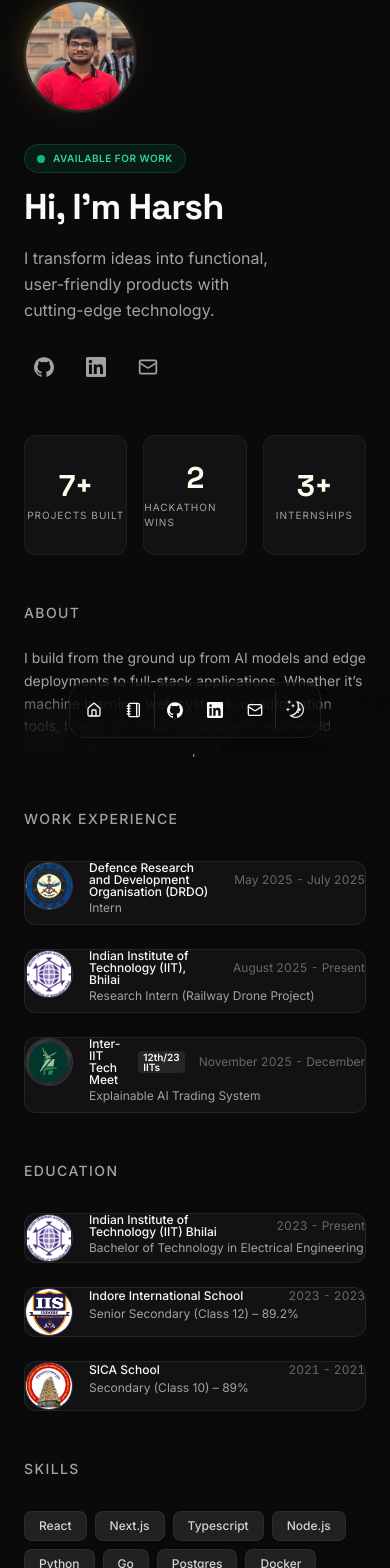
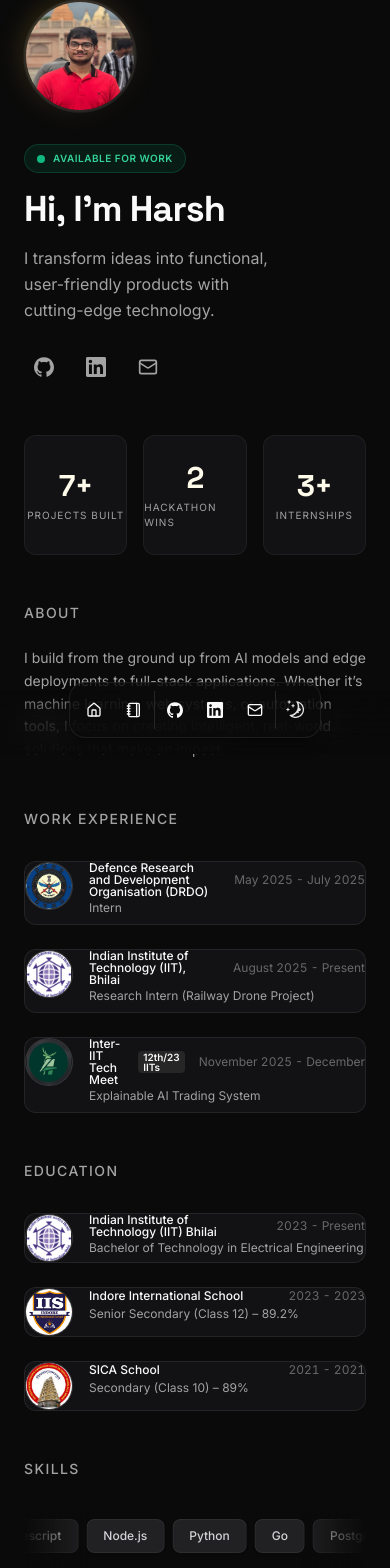
Before and after one commit to harshtripathi272/portfolio, a Next.js app: page / in a window 390 px wide. Shown: the part 90-1658 px from the top of the page. Built offline with nearby package versions, Linux system fonts and the light colour scheme.

Commit message:
UI Enhancement

```diff
--- a/src/app/globals.css
+++ b/src/app/globals.css
@@ -48,6 +48,10 @@
     --border: 0 0% 14.9%;
     --input: 0 0% 14.9%;
     --ring: 0 0% 83.1%;
+  }
+  .theme {
+    --animate-marquee: marquee var(--duration) infinite linear;
+    --animate-marquee-vertical: marquee-vertical var(--duration) linear infinite;
   }
 }
 
@@ -115,3 +119,31 @@ pre {
 pre [data-line] {
   @apply px-4 border-l-2 border-transparent;
 }
+
+@layer base {
+  * {
+    @apply border-border;
+  }
+  body {
+    @apply bg-background text-foreground;
+  }
+}
+
+@theme inline {
+  @keyframes marquee {
+  from {
+    transform: translateX(0);
+    }
+  to {
+    transform: translateX(calc(-100% - var(--gap)));
+    }
+  }
+  @keyframes marquee-vertical {
+  from {
+    transform: translateY(0);
+    }
+  to {
+    transform: translateY(calc(-100% - var(--gap)));
+    }
+  }
+}
--- a/src/app/page.tsx
+++ b/src/app/page.tsx
@@ -1,10 +1,14 @@
 import { HackathonCard } from "@/components/hackathon-card";
 import BlurFade from "@/components/magicui/blur-fade";
 import BlurFadeText from "@/components/magicui/blur-fade-text";
+import { LetterPullup } from "@/components/magicui/letter-pullup";
+import { Marquee } from "@/components/magicui/marquee";
 import { ProjectCard } from "@/components/project-card";
 import { ResumeCard } from "@/components/resume-card";
 import { Avatar, AvatarFallback, AvatarImage } from "@/components/ui/avatar";
 import { Badge } from "@/components/ui/badge";
+import { SpotlightCard } from "@/components/ui/spotlight-card";
+import { TiltCard } from "@/components/ui/tilt-card";
 import { DATA } from "@/data/resume";
 import Link from "next/link";
 import Markdown from "react-markdown";
@@ -32,12 +36,13 @@ export default function Page() {
                 </div>
               </BlurFade>
 
-              <BlurFadeText
-                delay={BLUR_FADE_DELAY}
+              <BlurFade delay={BLUR_FADE_DELAY}>
+                <LetterPullup
+                  words={`Hi, I'm ${DATA.name.split(" ")[0]}`}
+                  delay={0.04}
                   className="text-4xl font-extrabold tracking-tight sm:text-5xl xl:text-6xl/none font-[family-name:var(--font-display)] text-foreground"
-                yOffset={8}
-                text={`Hi, I'm ${DATA.name.split(" ")[0]}`}
                 />
+              </BlurFade>
               <BlurFade delay={BLUR_FADE_DELAY * 1.5}>
                 <p className="max-w-[540px] text-base md:text-lg text-muted-foreground leading-relaxed text-balance">
                   {DATA.description}
@@ -170,18 +175,32 @@ export default function Page() {
           <BlurFade delay={BLUR_FADE_DELAY * 9}>
             <h2 className="text-sm font-medium uppercase tracking-widest text-muted-foreground mb-2">Skills</h2>
           </BlurFade>
-          <div className="flex flex-wrap gap-2">
-            {DATA.skills.map((skill, id) => (
-              <BlurFade key={skill} delay={BLUR_FADE_DELAY * 10 + id * 0.05}>
+          <BlurFade delay={BLUR_FADE_DELAY * 10}>
+            <div className="relative">
+              <div className="pointer-events-none absolute left-0 top-0 bottom-0 w-16 z-10 bg-gradient-to-r from-background to-transparent" />
+              <div className="pointer-events-none absolute right-0 top-0 bottom-0 w-16 z-10 bg-gradient-to-l from-background to-transparent" />
+              <Marquee pauseOnHover className="[--duration:30s] [--gap:0.5rem]">
+                {DATA.skills.map((skill) => (
                   <Badge
                     key={skill}
-                  className="px-3.5 py-1.5 text-xs font-medium bg-zinc-800/80 text-zinc-300 border border-white/[0.06] hover:border-white/15 hover:text-foreground transition-all duration-200 cursor-default rounded-lg"
+                    className="px-4 py-2 text-xs font-medium bg-zinc-800/80 text-zinc-300 border border-white/[0.06] hover:border-white/15 hover:text-foreground transition-all duration-200 cursor-default rounded-lg whitespace-nowrap"
                   >
                     {skill}
                   </Badge>
+                ))}
+              </Marquee>
+              <Marquee reverse pauseOnHover className="[--duration:35s] [--gap:0.5rem] mt-2">
+                {DATA.skills.slice().reverse().map((skill) => (
+                  <Badge
+                    key={skill}
+                    className="px-4 py-2 text-xs font-medium bg-zinc-800/80 text-zinc-300 border border-white/[0.06] hover:border-white/15 hover:text-foreground transition-all duration-200 cursor-default rounded-lg whitespace-nowrap"
+                  >
+                    {skill}
+                  </Badge>
+                ))}
+              </Marquee>
+            </div>
           </BlurFade>
-            ))}
-          </div>
         </div>
       </section>
 
@@ -208,6 +227,7 @@ export default function Page() {
                 key={project.title}
                 delay={BLUR_FADE_DELAY * 12 + id * 0.05}
               >
+                <TiltCard tiltAmount={4}>
                   <ProjectCard
                     href={project.href}
                     key={project.title}
@@ -219,6 +239,7 @@ export default function Page() {
                     video={project.video}
                     links={project.links}
                   />
+                </TiltCard>
               </BlurFade>
             ))}
           </div>
@@ -288,8 +309,12 @@ export default function Page() {
       <section id="contact">
         <div className="w-full py-16">
           <BlurFade delay={BLUR_FADE_DELAY * 16}>
-            <div className="relative overflow-hidden rounded-2xl border border-white/[0.06] bg-zinc-900/60 p-10 sm:p-14">
-              <div className="absolute top-0 right-0 w-72 h-72 bg-amber-500/[0.04] rounded-full blur-3xl -translate-y-1/2 translate-x-1/4" />
+            <SpotlightCard
+              className="rounded-2xl border border-white/[0.06] bg-zinc-900/60"
+              spotlightColor="rgba(251, 191, 36, 0.04)"
+            >
+              <div className="relative p-10 sm:p-14">
+                <div className="absolute top-0 right-0 w-72 h-72 bg-amber-500/[0.03] rounded-full blur-3xl -translate-y-1/2 translate-x-1/4" />
                 <div className="relative flex flex-col items-center text-center space-y-6">
                   <span className="text-sm font-medium uppercase tracking-widest text-muted-foreground">Contact</span>
                   <h2 className="text-3xl font-bold tracking-tight sm:text-5xl font-[family-name:var(--font-display)]">
@@ -324,6 +349,7 @@ export default function Page() {
                   </div>
                 </div>
               </div>
+            </SpotlightCard>
           </BlurFade>
         </div>
       </section>
--- /dev/null
+++ b/src/components/magicui/letter-pullup.tsx
@@ -0,0 +1,52 @@
+"use client";
+
+import { motion, useInView } from "framer-motion";
+import { useRef } from "react";
+
+interface LetterPullupProps {
+  words: string;
+  delay?: number;
+  className?: string;
+}
+
+export function LetterPullup({
+  words,
+  delay = 0.05,
+  className = "",
+}: LetterPullupProps) {
+  const ref = useRef(null);
+  const isInView = useInView(ref, { once: true });
+
+  const letters = words.split("");
+
+  const pullupVariant = {
+    initial: { y: 100, opacity: 0 },
+    animate: (i: number) => ({
+      y: 0,
+      opacity: 1,
+      transition: {
+        delay: i * delay,
+        type: "spring",
+        stiffness: 100,
+        damping: 12,
+      },
+    }),
+  };
+
+  return (
+    <div ref={ref} className="flex flex-wrap">
+      {letters.map((letter, i) => (
+        <motion.span
+          key={i}
+          variants={pullupVariant}
+          initial="initial"
+          animate={isInView ? "animate" : "initial"}
+          custom={i}
+          className={className}
+        >
+          {letter === " " ? "\u00A0" : letter}
+        </motion.span>
+      ))}
+    </div>
+  );
+}
--- /dev/null
+++ b/src/components/magicui/marquee.tsx
@@ -0,0 +1,75 @@
+"use client";
+
+import { cn } from "@/lib/utils";
+import { ComponentPropsWithoutRef } from "react";
+
+interface MarqueeProps extends ComponentPropsWithoutRef<"div"> {
+  /**
+   * Optional CSS class name to apply custom styles
+   */
+  className?: string;
+  /**
+   * Whether to reverse the animation direction
+   * @default false
+   */
+  reverse?: boolean;
+  /**
+   * Whether to pause the animation on hover
+   * @default false
+   */
+  pauseOnHover?: boolean;
+  /**
+   * Content to be displayed in the marquee
+   */
+  children: React.ReactNode;
+  /**
+   * Whether to animate vertically
+   * @default false
+   */
+  vertical?: boolean;
+  /**
+   * Number of times to repeat the content
+   * @default 4
+   */
+  repeat?: number;
+}
+
+export function Marquee({
+  className,
+  reverse = false,
+  pauseOnHover = false,
+  children,
+  vertical = false,
+  repeat = 4,
+  ...props
+}: MarqueeProps) {
+  return (
+    <div
+      {...props}
+      className={cn(
+        "group flex overflow-hidden p-2 [--duration:40s] [--gap:1rem] [gap:var(--gap)]",
+        {
+          "flex-row": !vertical,
+          "flex-col": vertical,
+        },
+        className
+      )}
+    >
+      {Array(repeat)
+        .fill(0)
+        .map((_, i) => (
+          <div
+            key={i}
+            className={cn("flex shrink-0 justify-around [gap:var(--gap)]", {
+              "animate-marquee flex-row": !vertical,
+              "animate-marquee-vertical flex-col": vertical,
+              "[animation-direction:reverse]": reverse,
+              "group-hover:[animation-play-state:paused]": pauseOnHover,
+            })}
+          >
+            {children}
+          </div>
+        ))}
+    </div>
+  );
+}
--- /dev/null
+++ b/src/components/ui/spotlight-card.tsx
@@ -0,0 +1,59 @@
+"use client";
+
+import { useRef, useState } from "react";
+import { cn } from "@/lib/utils";
+
+interface SpotlightCardProps {
+  children: React.ReactNode;
+  className?: string;
+  spotlightColor?: string;
+}
+
+export function SpotlightCard({
+  children,
+  className,
+  spotlightColor = "rgba(255, 255, 255, 0.05)",
+}: SpotlightCardProps) {
+  const divRef = useRef<HTMLDivElement>(null);
+  const [isFocused, setIsFocused] = useState(false);
+  const [position, setPosition] = useState({ x: 0, y: 0 });
+  const [opacity, setOpacity] = useState(0);
+
+  const handleMouseMove = (e: React.MouseEvent<HTMLDivElement>) => {
+    if (!divRef.current) return;
+    const rect = divRef.current.getBoundingClientRect();
+    setPosition({
+      x: e.clientX - rect.left,
+      y: e.clientY - rect.top,
+    });
+  };
+
+  const handleMouseEnter = () => {
+    setIsFocused(true);
+    setOpacity(1);
+  };
+
+  const handleMouseLeave = () => {
+    setIsFocused(false);
+    setOpacity(0);
+  };
+
+  return (
+    <div
+      ref={divRef}
+      onMouseMove={handleMouseMove}
+      onMouseEnter={handleMouseEnter}
+      onMouseLeave={handleMouseLeave}
+      className={cn("relative overflow-hidden", className)}
+    >
+      <div
+        className="pointer-events-none absolute -inset-px transition-opacity duration-500"
+        style={{
+          opacity,
+          background: `radial-gradient(600px circle at ${position.x}px ${position.y}px, ${spotlightColor}, transparent 40%)`,
+        }}
+      />
+      {children}
+    </div>
+  );
+}
--- /dev/null
+++ b/src/components/ui/tilt-card.tsx
@@ -0,0 +1,52 @@
+"use client";
+
+import { useRef, useState } from "react";
+import { motion } from "framer-motion";
+import { cn } from "@/lib/utils";
+
+interface TiltCardProps {
+  children: React.ReactNode;
+  className?: string;
+  tiltAmount?: number;
+}
+
+export function TiltCard({
+  children,
+  className,
+  tiltAmount = 6,
+}: TiltCardProps) {
+  const ref = useRef<HTMLDivElement>(null);
+  const [rotateX, setRotateX] = useState(0);
+  const [rotateY, setRotateY] = useState(0);
+
+  const handleMouseMove = (e: React.MouseEvent<HTMLDivElement>) => {
+    if (!ref.current) return;
+    const rect = ref.current.getBoundingClientRect();
+    const centerX = rect.left + rect.width / 2;
+    const centerY = rect.top + rect.height / 2;
+    const x = e.clientX - centerX;
+    const y = e.clientY - centerY;
+
+    setRotateX((-y / (rect.height / 2)) * tiltAmount);
+    setRotateY((x / (rect.width / 2)) * tiltAmount);
+  };
+
+  const handleMouseLeave = () => {
+    setRotateX(0);
+    setRotateY(0);
+  };
+
+  return (
+    <motion.div
+      ref={ref}
+      onMouseMove={handleMouseMove}
+      onMouseLeave={handleMouseLeave}
+      animate={{ rotateX, rotateY }}
+      transition={{ type: "spring", stiffness: 300, damping: 20 }}
+      style={{ transformStyle: "preserve-3d", perspective: "1000px" }}
+      className={cn("will-change-transform", className)}
+    >
+      {children}
+    </motion.div>
+  );
+}
--- a/tailwind.config.ts
+++ b/tailwind.config.ts
@@ -72,36 +72,20 @@ const config = {
           from: { height: "var(--radix-accordion-content-height)" },
           to: { height: "0" },
         },
-        "float": {
-          "0%, 100%": { transform: "translateY(0)" },
-          "50%": { transform: "translateY(-10px)" },
+        marquee: {
+          from: { transform: "translateX(0)" },
+          to: { transform: "translateX(calc(-100% - var(--gap)))" },
         },
-        "pulse-glow": {
-          "0%, 100%": { opacity: "1", boxShadow: "0 0 20px hsl(262 83% 58% / 0.3)" },
-          "50%": { opacity: "0.8", boxShadow: "0 0 40px hsl(262 83% 58% / 0.5)" },
-        },
-        "gradient-shift": {
-          "0%": { backgroundPosition: "0% 50%" },
-          "50%": { backgroundPosition: "100% 50%" },
-          "100%": { backgroundPosition: "0% 50%" },
-        },
-        "scale-up": {
-          "0%": { transform: "scale(1)" },
-          "100%": { transform: "scale(1.05)" },
-        },
-        "shimmer": {
-          "0%": { backgroundPosition: "200% 0%" },
-          "100%": { backgroundPosition: "-200% 0%" },
+        "marquee-vertical": {
+          from: { transform: "translateY(0)" },
+          to: { transform: "translateY(calc(-100% - var(--gap)))" },
         },
       },
       animation: {
         "accordion-down": "accordion-down 0.2s ease-out",
         "accordion-up": "accordion-up 0.2s ease-out",
-        "float": "float 3s ease-in-out infinite",
-        "pulse-glow": "pulse-glow 2s ease-in-out infinite",
-        "gradient-shift": "gradient-shift 3s ease infinite",
-        "scale-up": "scale-up 0.2s ease-out forwards",
-        "shimmer": "shimmer 4s linear infinite",
+        marquee: "marquee var(--duration) infinite linear",
+        "marquee-vertical": "marquee-vertical var(--duration) linear infinite",
       },
     },
   },
```
Lines whose indentation alone changed are shown as unchanged.
